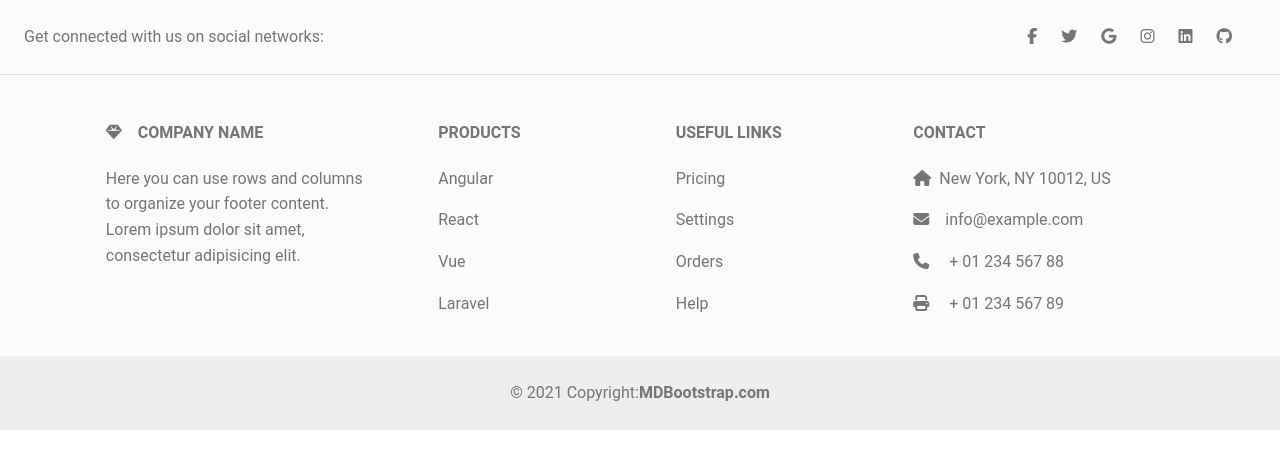
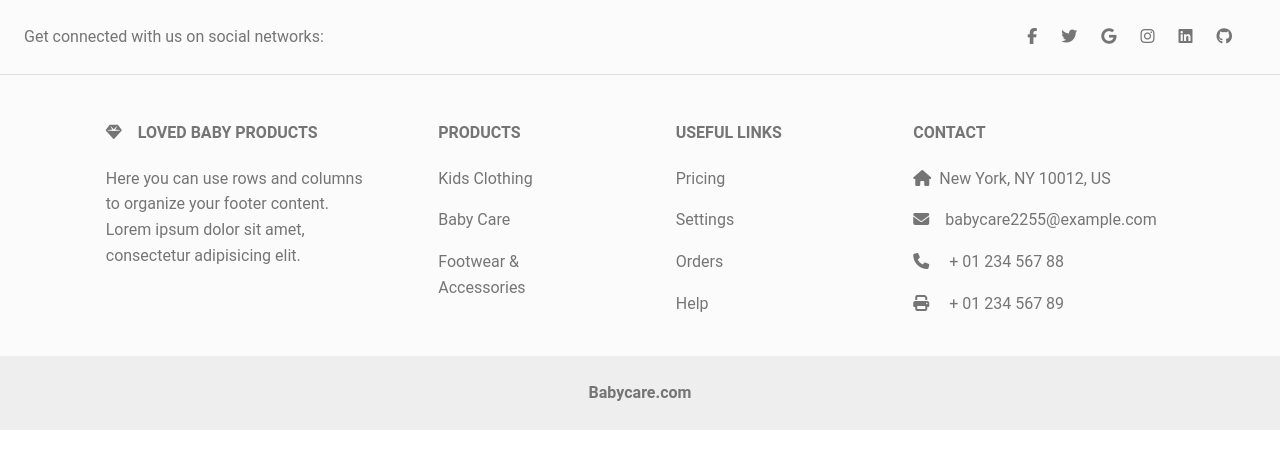
Before and after one commit to AshiqueAlikrz/Baby--Products-Ecommerce-website, a React (Create React App) app: page /footer in a window 1280 px wide. Shown: the top 468 px of the page. Built offline with nearby package versions, Linux system fonts and the light colour scheme; a web font is replaced by a local one.

Commit message:
warning solved

```diff
--- a/package.json
+++ b/package.json
@@ -39,5 +39,8 @@
       "last 1 firefox version",
       "last 1 safari version"
     ]
+  },
+  "devDependencies": {
+    "@babel/plugin-proposal-private-property-in-object": "^7.21.11"
   }
 }
--- a/src/App.js
+++ b/src/App.js
@@ -13,7 +13,6 @@ import { dummyData } from "./DummyUser";
 import { userDataContext } from "./userDataContext";
 import { productsDeatils } from "./LoginAndRegisterAccount/Products";
 import KidsCloths from "./LoginAndRegisterAccount/KidsCloths";
-import MostPopular from "./LoginAndRegisterAccount/MostPopular";
 import Babycare from "./LoginAndRegisterAccount/Babycare";
 import Footwear from "./LoginAndRegisterAccount/footwear";
 import Admin from "./LoginAndRegisterAccount/Admin/admin";
@@ -39,7 +38,6 @@ function App() {
   const [confirmPassword, setConfirmPassword] = useState("");
   const [registered, setRegistered] = useState(false);
   const [Profile, setProfile] = useState(dummyData);
-  const [BuyData, setBuyData] = useState("");
   const [RegistrationData, setRegistrationData] = useState({
     name: "",
     email: "",
@@ -102,7 +100,6 @@ function App() {
           <Route path="/footer" element={<Footer />} />
           <Route path="/kidsclothing" element={<KidsCloths />} />
           <Route path="/productdetails/:id" element={<ViewProduct />} />
-          <Route path="/mostpopularitems/:id" element={<ViewProduct />} />
           <Route path="/babycare" element={<Babycare />} />
           <Route path="/footwear" element={<Footwear />} />
           <Route path="/admin" element={<Admin />} />
--- a/src/LoginAndRegisterAccount/AddCart.js
+++ b/src/LoginAndRegisterAccount/AddCart.js
@@ -22,9 +22,8 @@ const AddCart = () => {
   const {
     cartItems,
     setCartItems,
-    setTotalPrice,
+
     isAuthenticated,
-    loginEmail,
     Profile,
     setProfile,
     RegistrationData
--- a/src/LoginAndRegisterAccount/Admin/EditPage.js
+++ b/src/LoginAndRegisterAccount/Admin/EditPage.js
@@ -1,4 +1,4 @@
-import React, { useState, useEffect } from "react";
+import React, { useState } from "react";
 import { useParams, useNavigate } from "react-router-dom";
 import { useContext } from "react";
 import { userDataContext } from "../../userDataContext";
--- a/src/LoginAndRegisterAccount/Admin/mainplate.js
+++ b/src/LoginAndRegisterAccount/Admin/mainplate.js
@@ -1,7 +1,6 @@
 import React from "react";
-import Content from "./Content";
 import "./Admin.css";
-import { MDBBtn, MDBIcon } from "mdb-react-ui-kit";
+import {  MDBIcon } from "mdb-react-ui-kit";
 import User from "./user";
 import AdminProducts from "./adminProducts";
 import AddProdcuts from "./addProdcuts";
--- a/src/LoginAndRegisterAccount/Admin/user.js
+++ b/src/LoginAndRegisterAccount/Admin/user.js
@@ -6,7 +6,7 @@ import { useNavigate } from "react-router-dom";
 
 const User = () => {
   const navigate = useNavigate();
-  const { Profile, cartItems } = useContext(userDataContext);
+  const { Profile, } = useContext(userDataContext);
 
   const filteredProfile = Profile.filter((user) => user.role !== "admin");
 
--- a/src/LoginAndRegisterAccount/Babycare.js
+++ b/src/LoginAndRegisterAccount/Babycare.js
@@ -8,7 +8,6 @@ import {
   MDBCol,
   MDBRow,
 } from 'mdb-react-ui-kit';
-import { productsDeatils } from './Products';
 import { useNavigate } from 'react-router-dom';
 import { useContext } from "react";
 import { userDataContext } from "../userDataContext";
--- a/src/LoginAndRegisterAccount/Footer.js
+++ b/src/LoginAndRegisterAccount/Footer.js
@@ -39,7 +39,7 @@ const Footer = () => {
             <MDBCol md="3" lg="4" xl="3" className='mx-auto mb-4'>
               <h6 className='text-uppercase fw-bold mb-4'>
                 <MDBIcon icon="gem" className="me-3" />
-                Company name
+                Loved Baby Products
               </h6>
               <p>
                 Here you can use rows and columns to organize your footer content. Lorem ipsum dolor sit amet,
@@ -51,24 +51,20 @@ const Footer = () => {
               <h6 className='text-uppercase fw-bold mb-4'>Products</h6>
               <p>
                 <a href='#!' className='text-reset'>
-                  Angular
+                  Kids Clothing
                 </a>
               </p>
               <p>
                 <a href='#!' className='text-reset'>
-                  React
+                  Baby Care
                 </a>
               </p>
               <p>
                 <a href='#!' className='text-reset'>
-                  Vue
+                  Footwear & Accessories
                 </a>
               </p>
-              <p>
-                <a href='#!' className='text-reset'>
-                  Laravel
-                </a>
-              </p>
+
             </MDBCol>
 
             <MDBCol md="3" lg="2" xl="2" className='mx-auto mb-4'>
@@ -103,7 +99,7 @@ const Footer = () => {
               </p>
               <p>
                 <MDBIcon icon="envelope" className="me-3" />
-                info@example.com
+                babycare2255@example.com
               </p>
               <p>
                 <MDBIcon icon="phone" className="me-3" /> + 01 234 567 88
@@ -117,9 +113,8 @@ const Footer = () => {
       </section>
 
       <div className='text-center p-4' style={{ backgroundColor: 'rgba(0, 0, 0, 0.05)' }}>
-        © 2021 Copyright:
         <a className='text-reset fw-bold' href='https://mdbootstrap.com/'>
-          MDBootstrap.com
+          Babycare.com
         </a>
       </div>
     </MDBFooter>
--- a/src/LoginAndRegisterAccount/Homepage.js
+++ b/src/LoginAndRegisterAccount/Homepage.js
@@ -9,7 +9,6 @@ import {
   MDBCarouselItem,
   MDBCardBody,
   MDBCardImage,
-  MDBCardTitle,
   MDBCard,
   MDBCol,
   MDBRow,
@@ -248,7 +247,7 @@ const Homepage = () => {
                   </p>
                   <p>
                     <MDBIcon icon="envelope" className="me-3" />
-                    info@example.com
+                    babycare@example.com
                   </p>
                   <p>
                     <MDBIcon icon="phone" className="me-3" /> + 01 234 567 88
@@ -265,7 +264,6 @@ const Homepage = () => {
             className="text-center p-4"
             style={{ backgroundColor: "rgba(0, 0, 0, 0.05)" }}
           >
-            © 2021 Copyright:
             <a className="text-reset fw-bold" href="https://mdbootstrap.com/">
               BabyCare.com
             </a>
--- a/src/LoginAndRegisterAccount/KidsCloths.js
+++ b/src/LoginAndRegisterAccount/KidsCloths.js
@@ -8,7 +8,6 @@ import {
   MDBCol,
   MDBRow,
 } from 'mdb-react-ui-kit';
-import { productsDeatils } from './Products';
 import { useNavigate } from 'react-router-dom';
 import { useContext } from "react";
 import { userDataContext } from "../userDataContext";
--- a/src/LoginAndRegisterAccount/LoginPage.js
+++ b/src/LoginAndRegisterAccount/LoginPage.js
@@ -15,7 +15,7 @@ import Footer from "./Footer";
 import { userDataContext } from "../userDataContext";
 
 const LoginPage = () => {
-  const { Profile, LoginData, setLoginData ,RegistrationData,setIsAuthenticated} = useContext(userDataContext);
+  const {  LoginData, setLoginData ,RegistrationData,setIsAuthenticated} = useContext(userDataContext);
 
   const navigate = useNavigate();
 
@@ -41,9 +41,6 @@ const LoginPage = () => {
     }
   };
 
-    const newData={
-
-    }
 
   return (
     <>
--- a/src/LoginAndRegisterAccount/MainProducts.js
+++ b/src/LoginAndRegisterAccount/MainProducts.js
@@ -8,7 +8,6 @@ import {
     MDBCol,
     MDBRow,
   } from "mdb-react-ui-kit";
-import { productsDeatils } from './Products';
 import { useNavigate } from 'react-router-dom';
 import { useContext } from "react";
 import { userDataContext } from "../userDataContext";
```
Also changed, not shown: 1 other file (tests, documents, lock files or other folders).
